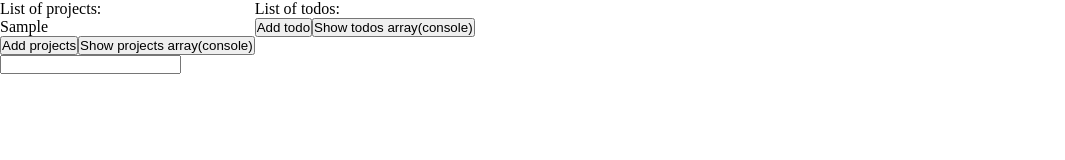
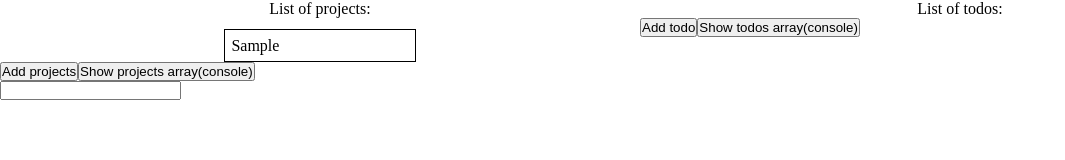
Before and after one commit to ruisinhofilipe/todoList, a website with bundled scripts: page dist/index.html in a window 1280 px wide. Both pictures are taken after typing "Sample" into the empty fields and a click on the button "Add projects". Shown: the whole page, without its empty margins (0-1065 px from the left). Built offline with nearby package versions, Linux system fonts and the light colour scheme.

Commit message:
CSS added (flexBox) to projects and todo display

```diff
--- a/src/index.js
+++ b/src/index.js
@@ -32,7 +32,7 @@ const projectDisplay = document.querySelector('.projects');
 button.addEventListener('click', () => {
     printMe(todoArray, document.querySelector('.projectNameClass').value);
     if (document.querySelector('.projectNameClass').value !== '') {
-        let todo = elementFactory('div', { class: 'todoList' }, todoArray[todoArray.length - 1])
+        let todo = elementFactory('div', { class: 'todosList' }, todoArray[todoArray.length - 1])
         todoDisplay.appendChild(todo);
         document.querySelector('.projectNameClass').value = '';
     }
--- a/src/styles.css
+++ b/src/styles.css
@@ -13,3 +13,23 @@
     display: flex;
     flex-direction: column;
 }
+
+.mainDivLeftSide,
+.mainDivRightSide {
+    width: 50%;
+}
+
+.todos,
+.projects {
+    display: flex;
+    flex-direction: column;
+    align-items: center;
+    gap: 0.7rem;
+}
+
+.todosList,
+.projectsList {
+    padding: 0.4rem;
+    width: 30%;
+    border: 1px solid black;
+}
```
Also changed, not shown: dist/main.js, 1 other file.
